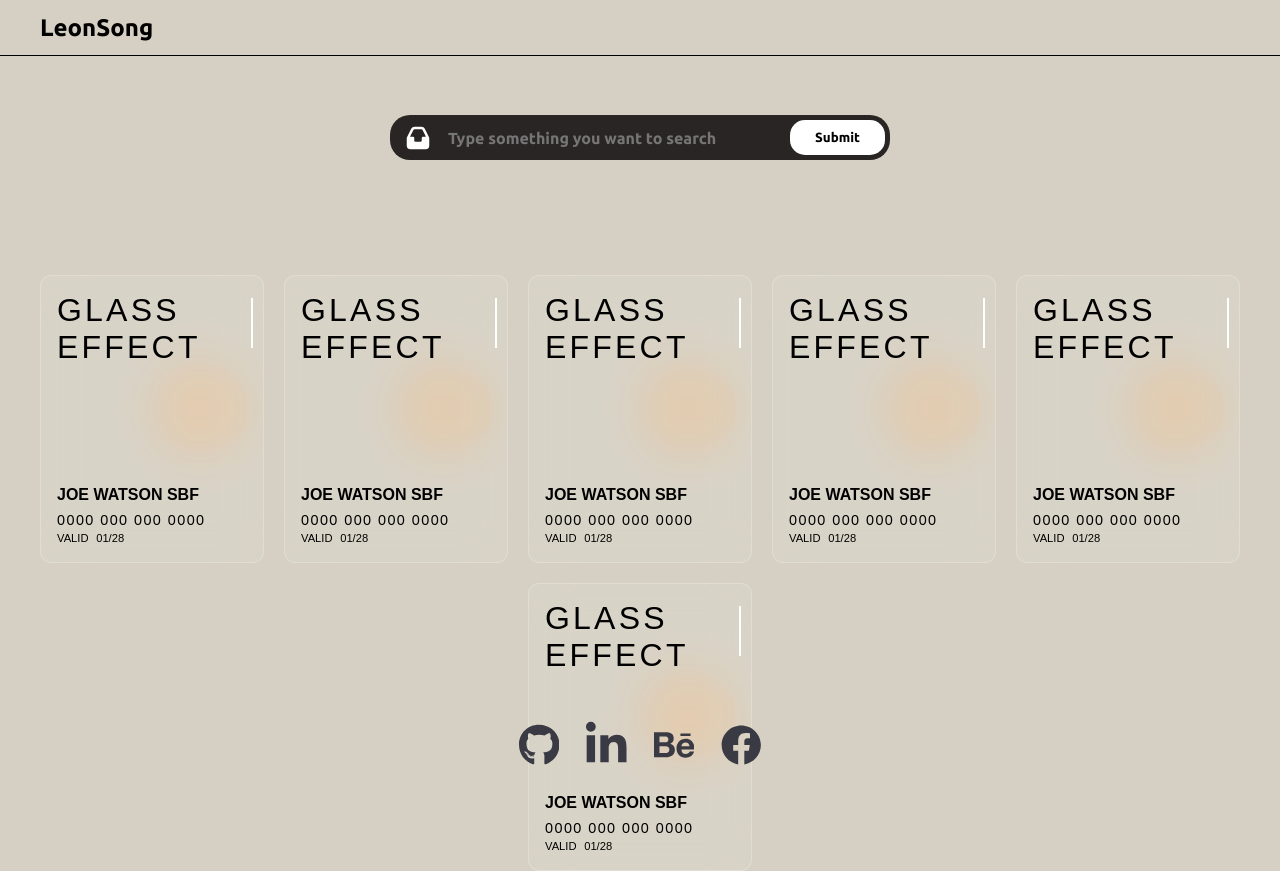
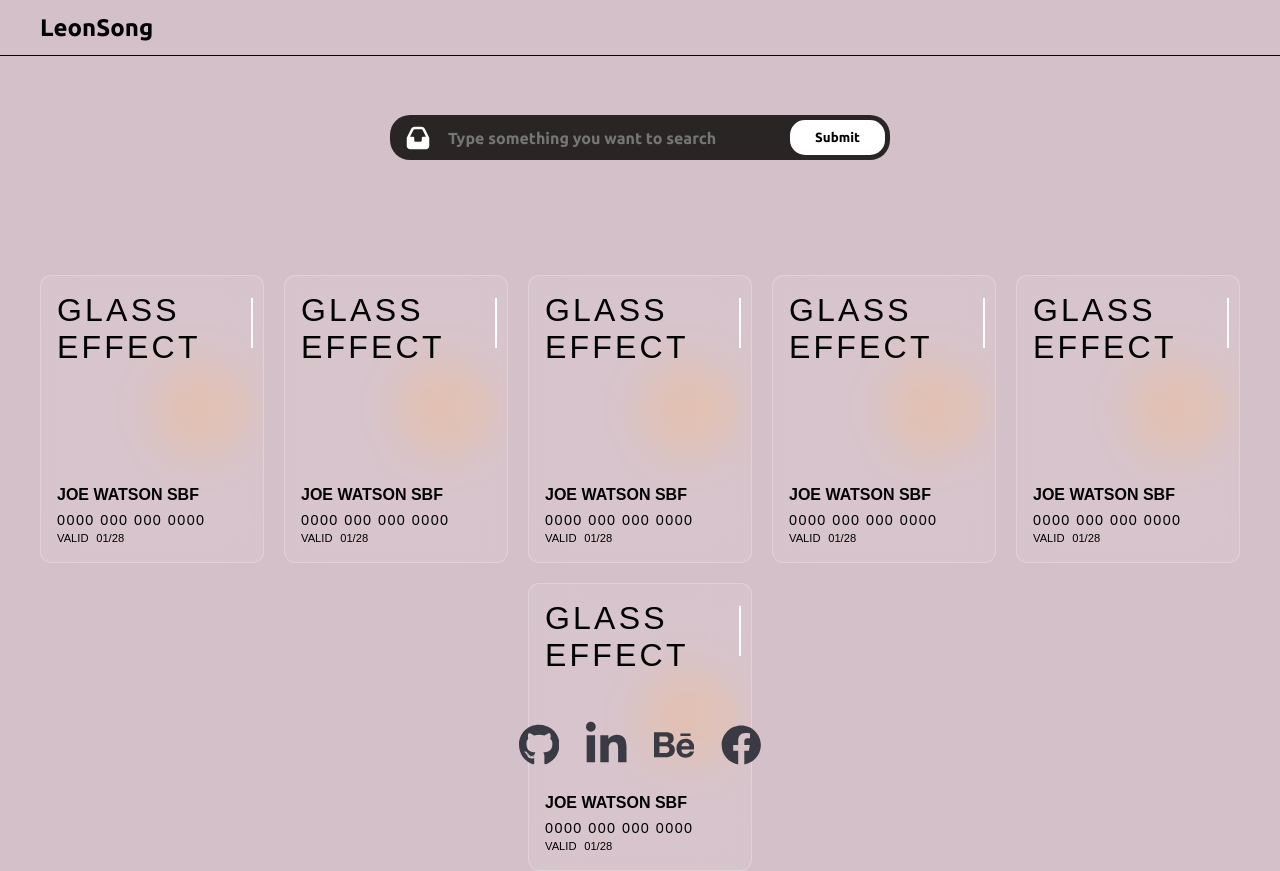
Before and after one commit to LeonSong-DM/Leon-BlogPage, a plain HTML site: page index.html in a window 1280 px wide. Drawn offline with Linux system fonts and the light colour scheme.

Commit message:
add tab svg and change bgc color

```diff
--- a/index.html
+++ b/index.html
@@ -2,9 +2,11 @@
 <html lang="en">
 
 <head>
+
     <meta charset="UTF-8">
     <meta name="viewport" content="width=device-width, initial-scale=1.0">
     <title>LeonSong</title>
+    <link rel="icon" href="images/金毛.svg" type="image/svg+xml">
     <style>
         @font-face {
             font-family: 'momo';
@@ -22,7 +24,7 @@
         }
 
         body {
-            background-color: #D5D0C3;
+            background-color: #D4C0C8;
             font-family: 'momo';
             margin: 0;
             padding: 0;
@@ -51,6 +53,7 @@
         .topbar .name {
             font-size: 24px;
             color: #333;
+            font-family: 'momo';
         }
 
         .social-container {
```
Also changed, not shown: images/金毛.svg (added), 2 other files.
